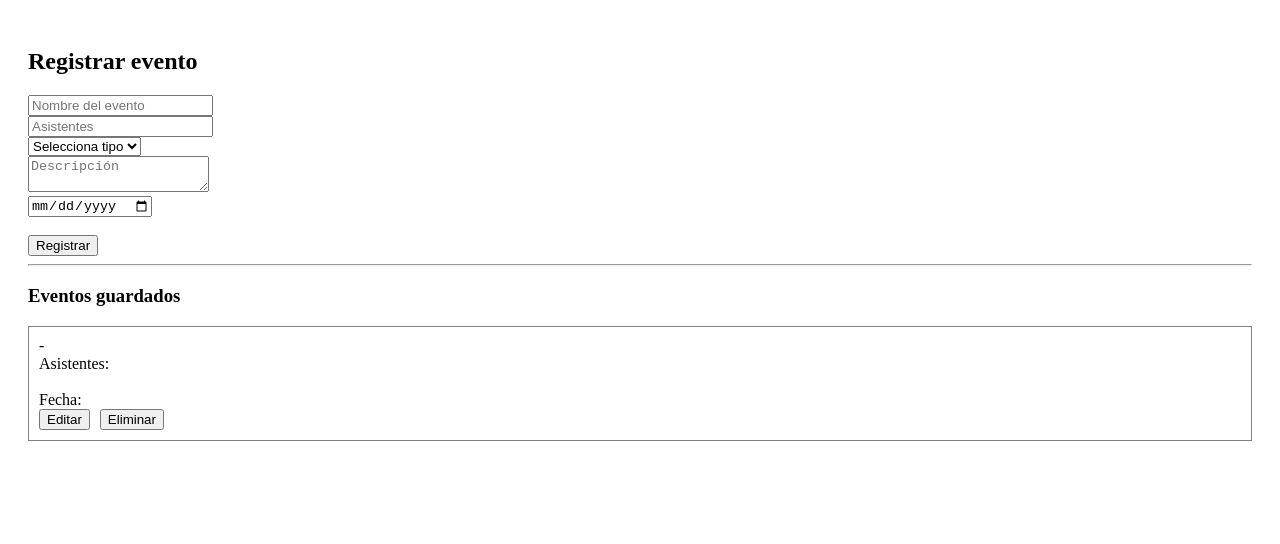
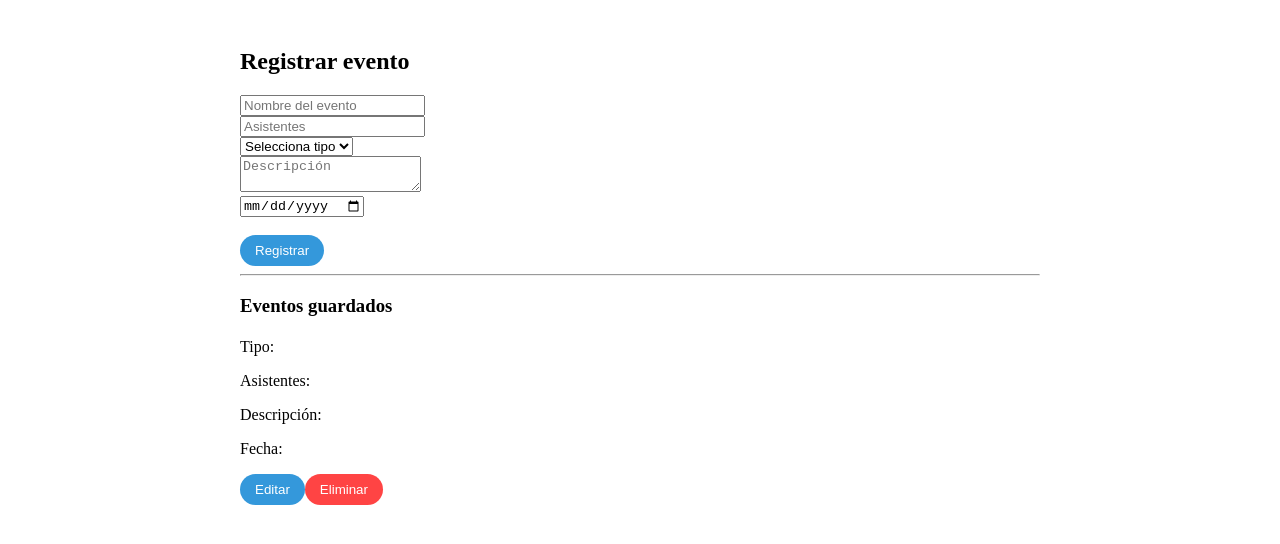
Before and after one commit to PabloCampusano/ejprueba, a Next.js app: page / in a window 1280 px wide. Both pictures are taken after a click on the button "Registrar". Shown: the top 544 px of the page. Built offline with nearby package versions, Linux system fonts and the light colour scheme.

Commit message:
comic 6
css

```diff
--- a/src/app/page.module.css
+++ b/src/app/page.module.css
@@ -0,0 +1,54 @@
+.container {
+  padding: 20px;
+  max-width: 800px;
+  margin: 0 auto;
+}
+
+.title {
+  color: #2c3e50;
+  margin-bottom: 20px;
+}
+
+.inputField {
+  width: 100%;
+  padding: 8px;
+  margin-bottom: 10px;
+  border: 1px solid #ddd;
+  border-radius: 4px;
+}
+
+.eventItem {
+  border: 1px solid #eee;
+  padding: 15px;
+  margin-bottom: 15px;
+  border-radius: 5px;
+}
+
+.button {
+  background-color: #3498db; /* Color azul para los botones */
+  color: white;
+  border: none;
+  padding: 8px 15px;
+  border-radius: 25px; /* Bordes redondeados */
+  cursor: pointer;
+  transition: background-color 0.3s ease; /* Transición suave */
+}
+
+.button:hover {
+  background-color: #2980b9; /* Azul más oscuro al pasar el mouse */
+}
+
+/* Nueva clase para el botón de eliminar */
+.deleteButton {
+  background-color: #ff4444; /* Rojo vibrante */
+  color: white;
+  border: none;
+  padding: 8px 15px;
+  border-radius: 25px; /* Bordes redondeados */
+  cursor: pointer;
+  transition: background-color 0.3s ease; /* Transición suave */
+}
+
+.deleteButton:hover {
+  background-color: #cc0000; /* Rojo más oscuro al pasar el mouse */
+}
--- a/src/app/page.tsx
+++ b/src/app/page.tsx
@@ -1,6 +1,6 @@
 'use client'
 import { useState, useEffect } from 'react'
-import styles from './page.module.css'
+import  Styles from './page.module.css'
 
 export default function App() {
   const eventoInicial = {
@@ -56,35 +56,42 @@ export default function App() {
   }
 
   return (
-    <div className ="container"  style={{ padding: 20 }}>
-      <h2>{modoEditar ? 'Editar evento' : 'Registrar evento'}</h2>
+    <div className = {Styles.container}>
+      <h2 className={Styles.titulo} >{modoEditar ? 'Editar evento' : 'Registrar evento'}</h2>
 
-      <input className="input-field" name="nombre" placeholder="Nombre del evento" value={evento.nombre} onChange={handleChange} /><br />
-      <input className="input-field" name="asistentes" type="number" placeholder="Asistentes" value={evento.asistentes} onChange={handleChange} /><br />
-      <select className="input-field" name="tipo" value={evento.tipo} onChange={handleChange}>
+      <input className={Styles.input} name="nombre" placeholder="Nombre del evento" value={evento.nombre} onChange={handleChange} /><br />
+      <input className={Styles.input} name="asistentes" type="number" placeholder="Asistentes" value={evento.asistentes} onChange={handleChange} /><br />
+      <select className={Styles.select} name="tipo" value={evento.tipo} onChange={handleChange}>
         <option value="">Selecciona tipo</option>
         <option value="Reunión">Reunión</option>
         <option value="Taller">Taller</option>
         <option value="Charla">Charla</option>
       </select><br />
-      <textarea className="input-field" name="descripcion" placeholder="Descripción" value={evento.descripcion} onChange={handleChange}></textarea><br />
-      <input className="input-field" name="fecha" type="date" value={evento.fecha} onChange={handleChange} /><br /><br />
+      <textarea className={Styles.textarea} name="descripcion"
+      placeholder="Descripción" value={evento.descripcion} onChange={handleChange}></textarea><br />
+      <input className={Styles.input} name="fecha" type="date"
+      value={evento.fecha} onChange={handleChange} /><br /><br />
 
-      <button onClick={guardar}>{modoEditar ? 'Guardar cambios' : 'Registrar'}</button>
-
-      <hr />
-      <h3>Eventos guardados</h3>
-      {eventos.length === 0 && <p>No hay eventos aún.</p>}
+      <button className={Styles.button} onClick={guardar}
+      > {modoEditar ? 'Guardar cambios' : 'Registrar'} </button>
+      <hr className={Styles.divisor} />
+      <h3 className={Styles.subtitulo}>Eventos guardados</h3>
+      {eventos.length === 0 && <p className={Styles.sinEventos}>No hay eventos aún.</p>}
       {eventos.map((e, i) => (
-        <div key={i} className="evento" style={{ border: '1px solid gray', padding: 10, marginBottom: 10 }}>
-          <b>{e.nombre}</b> - {e.tipo}<br />
-          Asistentes: {e.asistentes}<br />
-          {e.descripcion}<br />
-          Fecha: {e.fecha}<br />
-          <button onClick={() => editar(i)}>Editar</button>
-          <button onClick={() => eliminar(i)} style={{ marginLeft: 10 }}>Eliminar</button>
+        <div key={i} className={Styles.tajetaEvento}>
+          <h4 className={Styles.nombreEvento}>{e.nombre} </h4>
+          <p className={Styles.detalleEvento}>Tipo: {e.tipo}</p>
+          <p className={Styles.detalleEvento}>Asistentes: {e.asistentes}</p>
+          <p className={Styles.detalleEvento}>Descripción: {e.descripcion}</p>
+          <p className={Styles.detalleEvento}>Fecha: {e.fecha}</p>
+          <div className={Styles.controles}>
+            <button className={Styles.button} onClick={() => editar(i)
+            }>Editar</button>
+            <button className={`${Styles.button} ${Styles.deleteButton}`
+          } onClick={() => eliminar(i)}>Eliminar</button>
+          </div>
         </div>
       ))}
     </div>
-  )
+  );
 }
```
